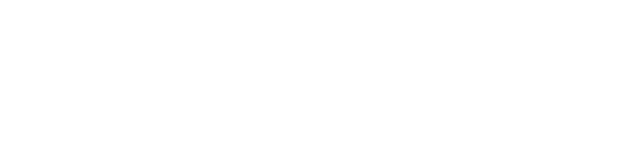
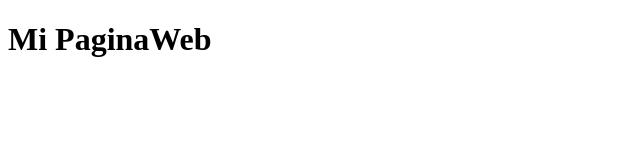
Before and after one commit to ValPaleo/Mi_Pagina, a plain HTML site: page index.html in a window 1280 px wide. Shown: the whole page, without its empty margins (0-640 px from the left). Drawn offline with Linux system fonts and the light colour scheme.

Commit message:
Agregue h1 segundo commit

```diff
--- a/index.html
+++ b/index.html
@@ -4,9 +4,13 @@
     <meta charset="UTF-8">
     <meta http-equiv="X-UA-Compatible" content="IE=edge">
     <meta name="viewport" content="width=device-width, initial-scale=1.0">
-    <title>Document</title>
+    <title>La Casa De La Hamburguesa</title>
 </head>
 <body>
+        <header class="header">
+            <h1>Mi Pagina<span>Web</span></h1>
+        </header>
+
 
 </body>
 </html>
```
